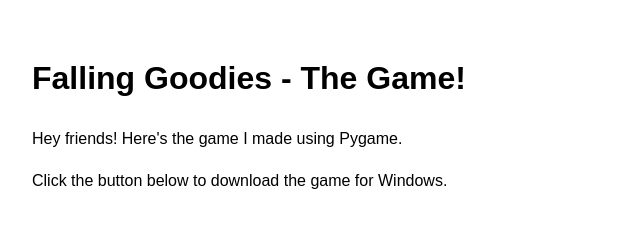
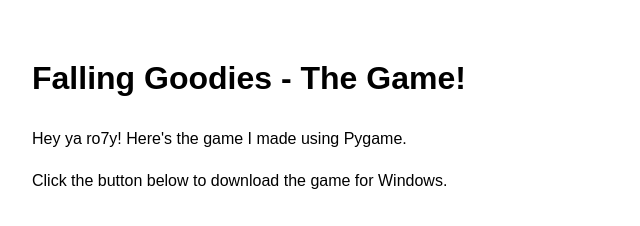
Before and after one commit to ESKA0R/falling-goodies-download, a plain HTML site: page index.html in a window 1280 px wide. Shown: the top 226 px of the page, 208-848 px from the left. Drawn offline with Linux system fonts and the light colour scheme.

Commit message:
index.html

```diff
--- a/index.html
+++ b/index.html
@@ -28,7 +28,7 @@
 
     <h1>Falling Goodies - The Game!</h1>
 
-    <p>Hey friends! Here's the game I made using Pygame.</p>
+    <p>Hey ya ro7y! Here's the game I made using Pygame.</p>
     <p>Click the button below to download the game for Windows.</p>
 
     <!-- Make sure the href matches the EXACT name of your zip file -->
```
